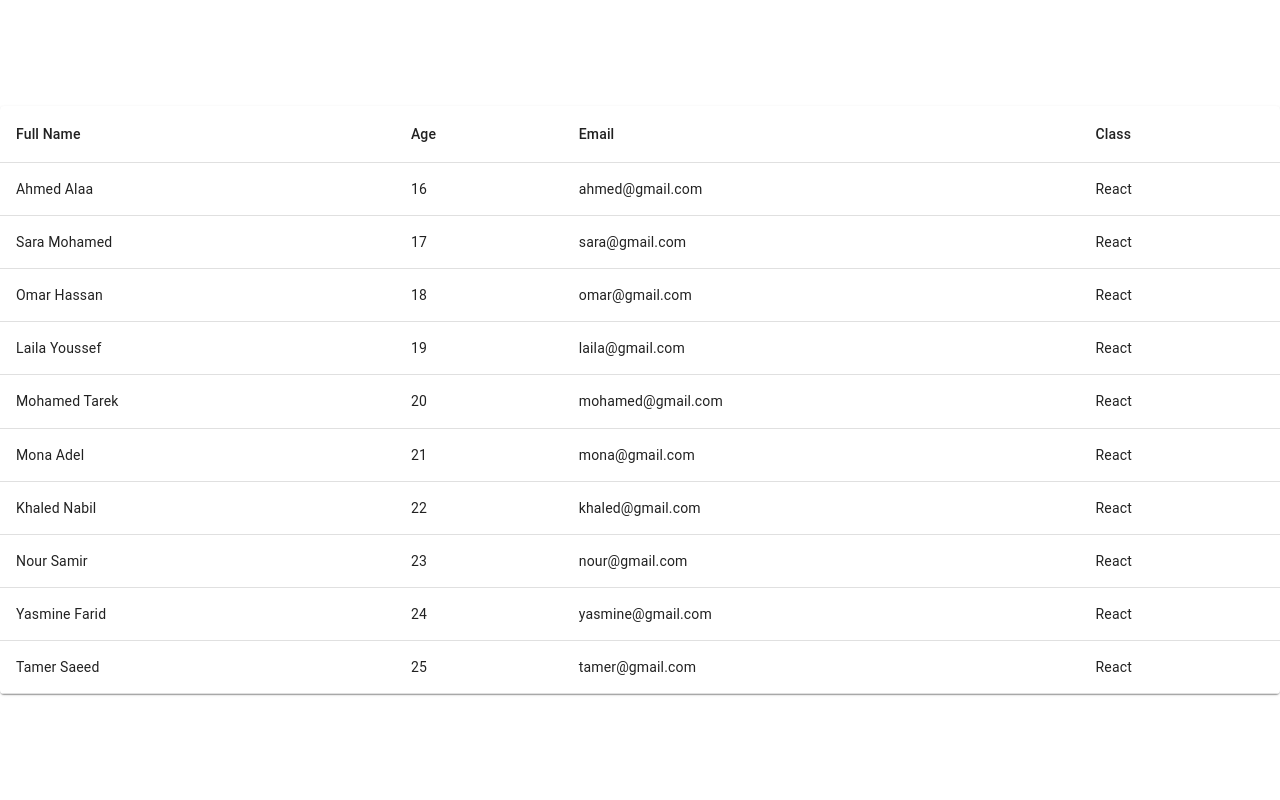
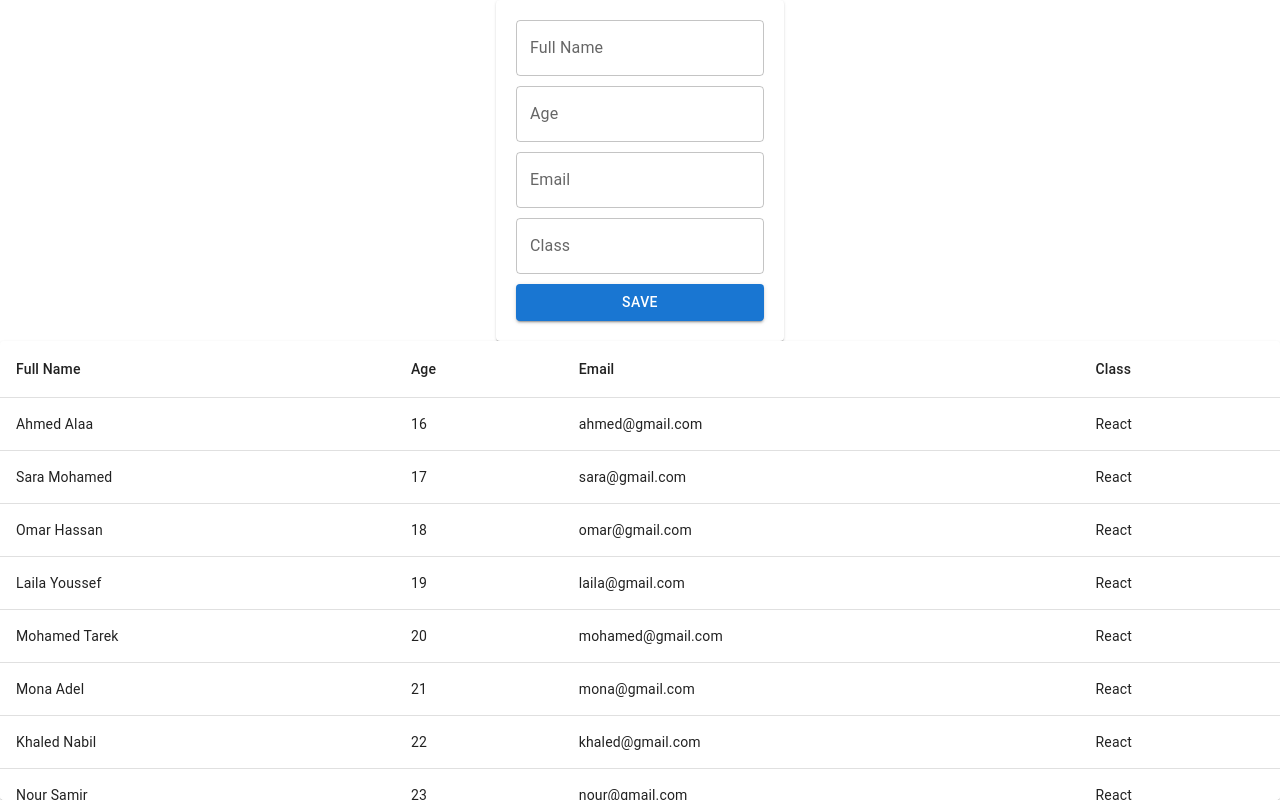
Before and after one commit to AhmedAlaaEzzt/react-18, a React (Vite) app: page / in a window 1280 px wide. Built offline with nearby package versions, Linux system fonts and the light colour scheme.

Commit message:
00018 starting point

```diff
--- a/src/App.tsx
+++ b/src/App.tsx
@@ -1,8 +1,10 @@
+import { StudentForm } from "./components/StudentForm";
 import { StudentTable } from "./components/StudentTable";
 
 function App() {
   return (
-    <div className="w-screen h-screen flex justify-center items-center">
+    <div className="w-screen h-screen flex flex-col justify-center items-center">
+      <StudentForm />
       <StudentTable />
     </div>
   );
--- /dev/null
+++ b/src/components/StudentForm.tsx
@@ -0,0 +1,22 @@
+import Paper from "@mui/material/Paper";
+import TextField from "@mui/material/TextField";
+import Button from "@mui/material/Button";
+
+export const StudentForm = () => {
+  return (
+    <Paper
+      sx={{
+        display: "flex",
+        flexDirection: "column",
+        gap: "10px",
+        padding: "20px",
+      }}
+    >
+      <TextField id="outlined-basic" label="Full Name" variant="outlined" />
+      <TextField id="outlined-basic" label="Age" variant="outlined" />
+      <TextField id="outlined-basic" label="Email" variant="outlined" />
+      <TextField id="outlined-basic" label="Class" variant="outlined" />
+      <Button variant="contained">Save</Button>
+    </Paper>
+  );
+};
```
